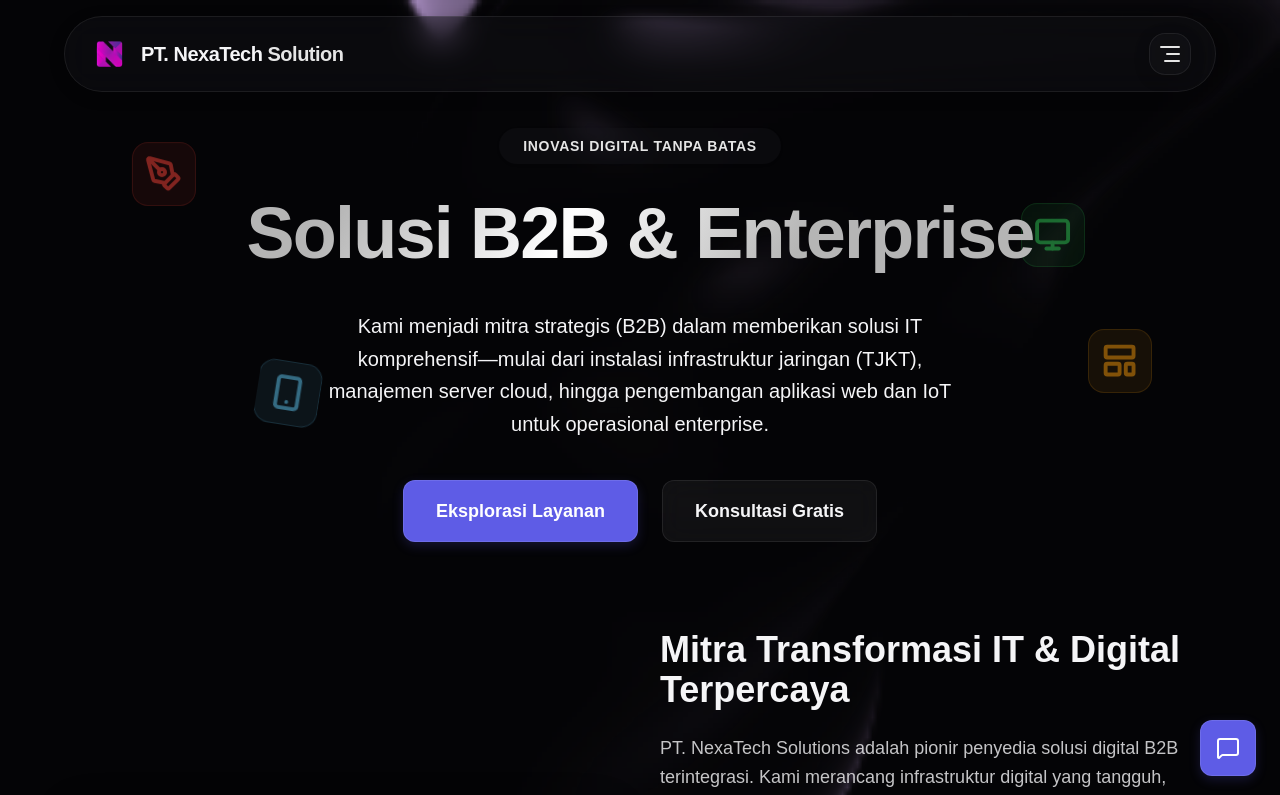
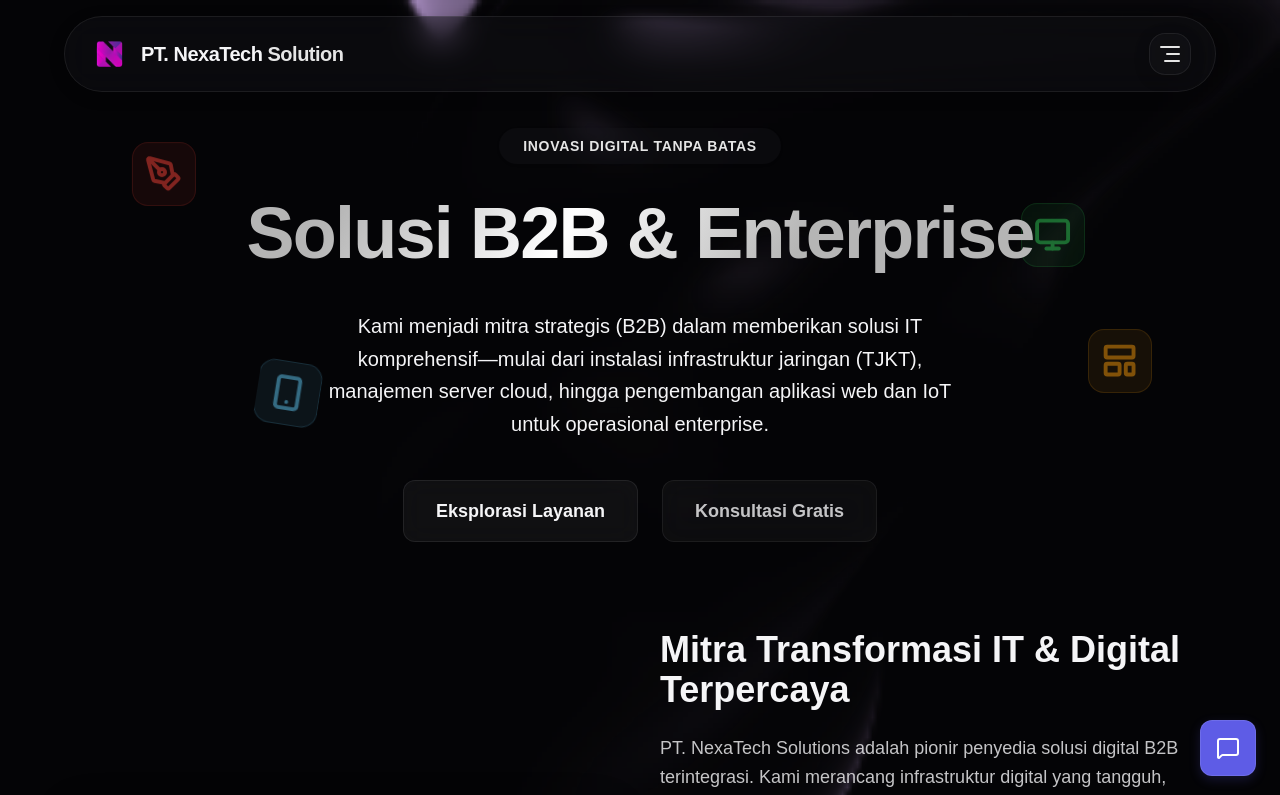
Before and after one commit to hezellinc/pt.nexa.global, a React (Vite) app: page / in a window 1280 px wide. Shown: the top 795 px of the page. Built offline with nearby package versions, Linux system fonts and the light colour scheme.

Commit message:
feat(hero): update hero component styles and logo
Refine hero section call-to-action buttons for improved visual hierarchy and update the site logo asset.

```diff
--- a/src/components/Hero.tsx
+++ b/src/components/Hero.tsx
@@ -85,12 +85,12 @@
           initial={{ opacity: 0, y: 20 }}
           animate={{ opacity: 1, y: 0 }}
           transition={{ duration: 0.5, delay: 0.3 }}
-          className="flex flex-col sm:flex-row items-center justify-center gap-4 md:gap-6 w-full px-6"
+          className="flex flex-col sm:flex-row flex-wrap items-center justify-center gap-4 md:gap-6 w-full px-6"
         >
-          <a href="#layanan" className="glass-btn px-8 py-4 font-bold text-base md:text-lg w-full sm:w-auto flex items-center justify-center text-center">
+          <a href="#layanan" className="glass-btn-accent px-8 py-4 font-bold text-base md:text-lg w-full sm:w-auto flex items-center justify-center text-center">
             Eksplorasi Layanan
           </a>
-          <a href="#kontak" className="glass-btn-accent px-8 py-4 font-bold text-base md:text-lg w-full sm:w-auto flex items-center justify-center text-center">
+          <a href="#kontak" className="glass-btn-accent opacity-80 hover:opacity-100 px-8 py-4 font-bold text-base md:text-lg w-full sm:w-auto flex items-center justify-center text-center">
             Konsultasi Gratis
           </a>
         </motion.div>
```
Also changed, not shown: public/nexa-logo-text.png (added).
